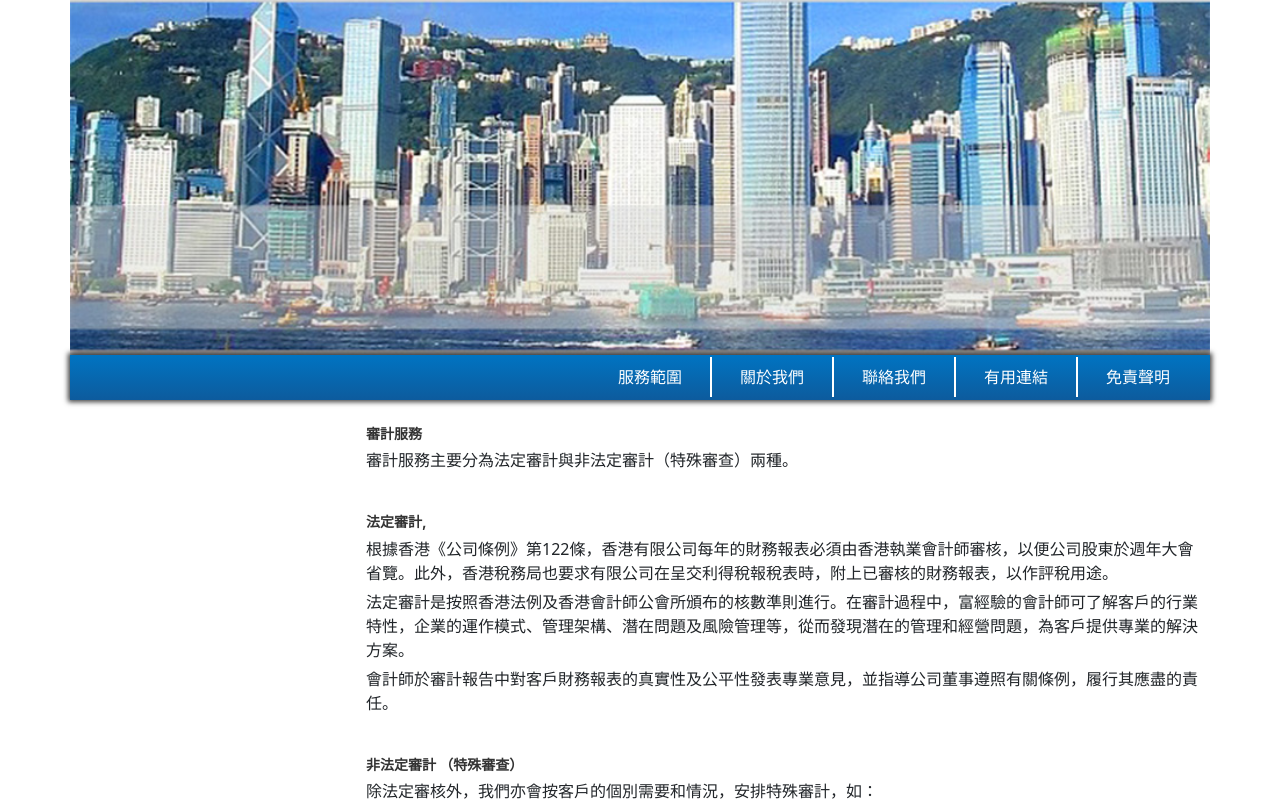
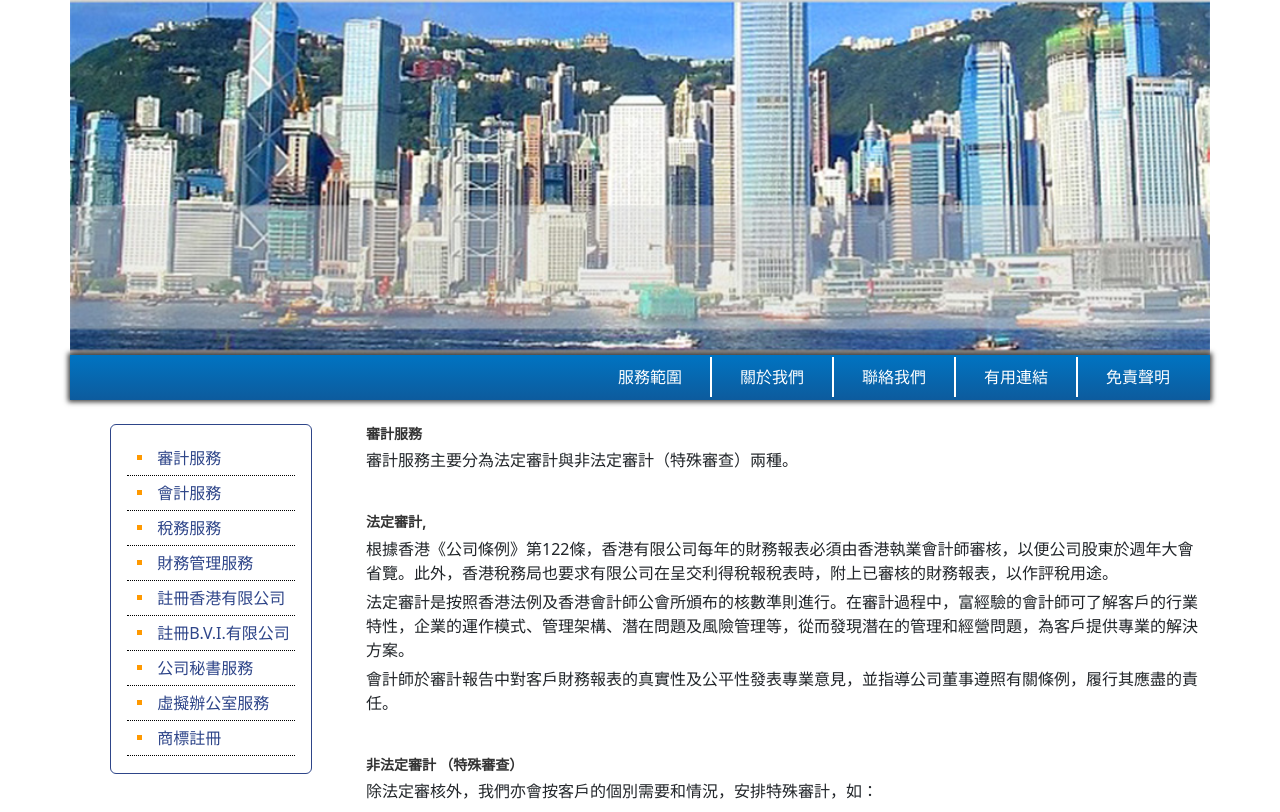
Before and after one commit to Do-Test-Live/W-JS-Win-Consultants-Limited, a plain HTML site: page index.html in a window 1280 px wide. Shown: the part 140-952 px from the top of the page. Drawn offline with Linux system fonts and the light colour scheme.

Commit message:
update all

```diff
--- a/assets/css/style.css
+++ b/assets/css/style.css
@@ -113,6 +113,29 @@ body{
     padding: 10px;
 }
 
+.jwcl-card{
+    border: 1px solid var(--jwcl-text-color);
+    max-width: 250px;
+    height: 350px;
+}
+
+.jwcl-card ul{
+    margin: 0 0 0 0;
+    padding: 0;
+}
+
+.jwcl-card ul li{
+    background: url(../images/icon_dot.gif) 10px center no-repeat;
+    padding: 5px 5px 5px 30px;
+    border-bottom: 1px var(--jwcl-black-color) dotted;
+    list-style-type: none;
+}
+
+
+.jwcl-card ul li a{
+    color: var(--jwcl-text-color);
+}
+
 .jwcl-content h6{
     font-weight: bolder;
     margin-bottom: unset;
--- a/index.html
+++ b/index.html
@@ -92,10 +92,24 @@
 <!--Content Start-->
 <section class="container pt-4 pb-4 jwcl-content">
     <div class="row">
-        <div class="col-lg-3">
-
+        <div class="col-lg-3 d-flex justify-content-center mb-lg-0 mb-3">
+            <div class="card jwcl-card">
+                <div class="card-body">
+                    <ul>
+                        <li><a href="#">審計服務</a></li>
+                        <li><a href="#">會計服務</a></li>
+                        <li><a href="#">稅務服務</a></li>
+                        <li><a href="#">財務管理服務</a></li>
+                        <li><a href="#">註冊香港有限公司</a></li>
+                        <li><a href="#">註冊B.V.I.有限公司</a></li>
+                        <li><a href="#">公司秘書服務</a></li>
+                        <li><a href="#">虛擬辦公室服務</a></li>
+                        <li><a href="#">商標註冊</a></li>
+                    </ul>
+                </div>
+            </div>
         </div>
-        <div class="col-lg-9">
+        <div class="col-lg-9 mb-lg-0 mb-3">
             <h6>審計服務</h6>
             <p>審計服務主要分為法定審計與非法定審計（特殊審查）兩種。</p>
 
```
Also changed, not shown: assets/images/icon_dot.gif (added).
